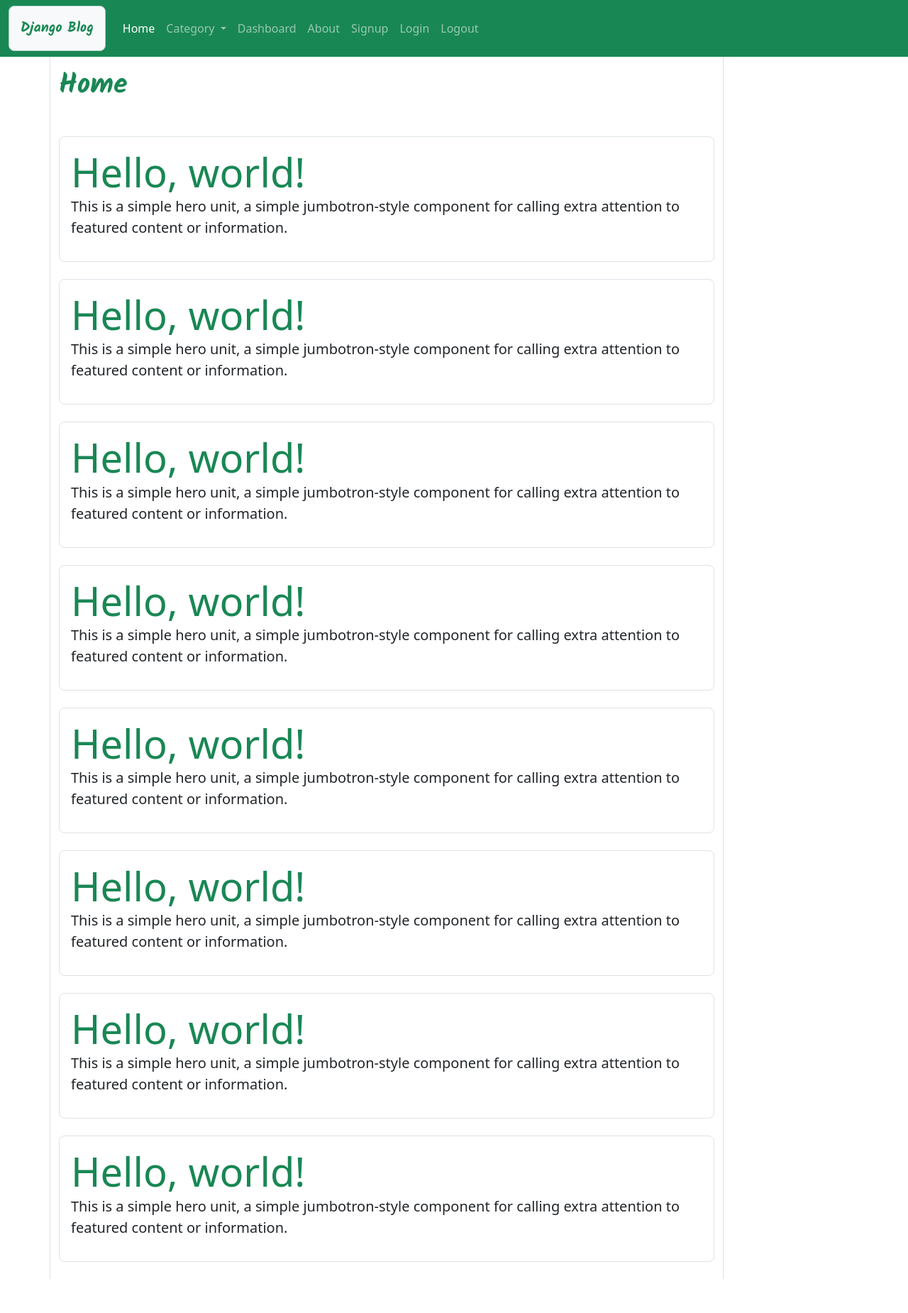
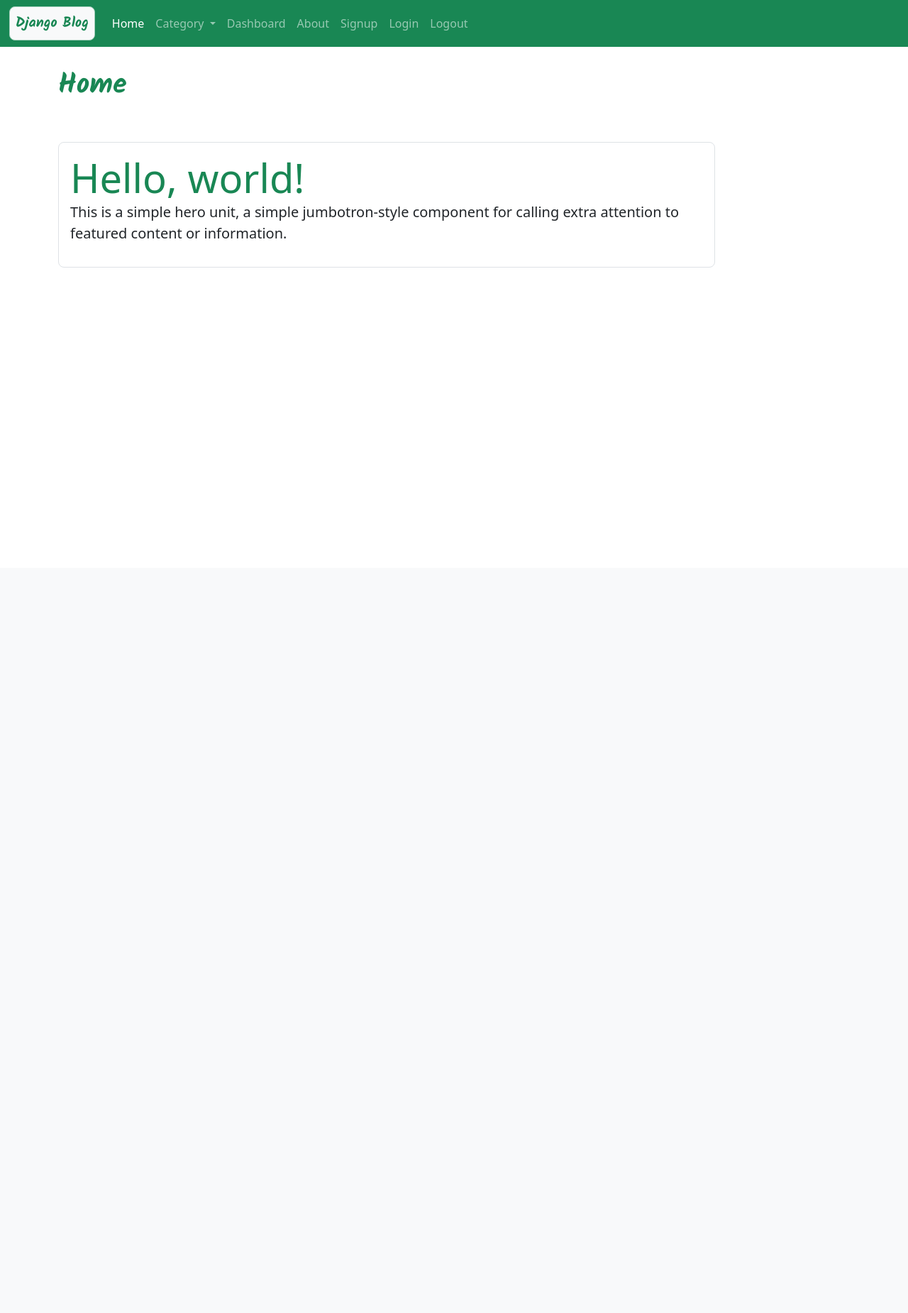
Before and after one commit to refat-jamil/Django-Blog-Web-Application, a Django app: page / in a window 1280 px wide. Shown: the whole page at 71% size. After the commit the page ends 377 px from the top, so only its background shows below. Run offline with Django 4.2, Linux system fonts and the light colour scheme; some libraries are stand-ins or nearby versions.

Commit message:
fontend commit

```diff
--- a/blog_root/template/blog/about.html
+++ b/blog_root/template/blog/about.html
@@ -3,8 +3,8 @@
 
 {% block content %}
 
-<div class="col-10 my-5">
-  <h1 class="text-success my-5 Rounded">
+<div class="col-10  my-5">
+  <h1 class="text-success Rounded py-5">
     About
   </h1>
 
--- a/blog_root/template/blog/dashboard.html
+++ b/blog_root/template/blog/dashboard.html
@@ -3,8 +3,8 @@
 
 {% block content %}
 
-<div class="col-10 my-5">
-    <h1 class="text-success my-5 Rounded">
+<div class="col-10  my-5">
+  <h1 class="text-success Rounded py-5">
     Dashboard
   </h1>
 
--- a/blog_root/template/blog/home.html
+++ b/blog_root/template/blog/home.html
@@ -3,8 +3,8 @@
 
 {% block content %}
 
-<div class="col-10 my-5 border-start border-end">
-  <h1 class="text-success my-5 Rounded">
+<div class="col-10  my-5">
+  <h1 class="text-success Rounded py-5">
     Home
   </h1>
 
@@ -14,37 +14,6 @@
     <p class="text-dark lead">This is a simple hero unit, a simple jumbotron-style component for calling extra attention to featured content or information.</p>
   </div><br>
 
-  <div class="jumbotron p-3  text-success  border rounded-3">
-    <a href="#" class="display-4 h2 disabled-link">Hello, world!</a>
-    <p class="text-dark lead">This is a simple hero unit, a simple jumbotron-style component for calling extra attention to featured content or information.</p>
-  </div><br>
-
-  <div class="jumbotron p-3  text-success  border rounded-3">
-    <a href="#" class="display-4 h2 disabled-link">Hello, world!</a>
-    <p class="text-dark lead">This is a simple hero unit, a simple jumbotron-style component for calling extra attention to featured content or information.</p>
-  </div><br>
-
-  <div class="jumbotron p-3  text-success  border rounded-3">
-    <a href="#" class="display-4 h2 disabled-link">Hello, world!</a>
-    <p class="text-dark lead">This is a simple hero unit, a simple jumbotron-style component for calling extra attention to featured content or information.</p>
-  </div><br>
-  <div class="jumbotron p-3  text-success  border rounded-3">
-    <a href="#" class="display-4 h2 disabled-link">Hello, world!</a>
-    <p class="text-dark lead">This is a simple hero unit, a simple jumbotron-style component for calling extra attention to featured content or information.</p>
-  </div><br>
-  <div class="jumbotron p-3  text-success  border rounded-3">
-    <a href="#" class="display-4 h2 disabled-link">Hello, world!</a>
-    <p class="text-dark lead">This is a simple hero unit, a simple jumbotron-style component for calling extra attention to featured content or information.</p>
-  </div><br>
-  <div class="jumbotron p-3  text-success  border rounded-3">
-    <a href="#" class="display-4 h2 disabled-link">Hello, world!</a>
-    <p class="text-dark lead">This is a simple hero unit, a simple jumbotron-style component for calling extra attention to featured content or information.</p>
-  </div><br>
-  <div class="jumbotron p-3  text-success  border rounded-3">
-    <a href="#" class="display-4 h2 disabled-link">Hello, world!</a>
-    <p class="text-dark lead">This is a simple hero unit, a simple jumbotron-style component for calling extra attention to featured content or information.</p>
-  </div><br>
-</div>
 
 
 {% endblock content %}
--- a/blog_root/template/blog/login.html
+++ b/blog_root/template/blog/login.html
@@ -3,8 +3,8 @@
 
 {% block content %}
 
-<div class="col-10 my-5">
-  <h1 class="text-success my-5 Rounded">
+<div class="col-10  my-5">
+  <h1 class="text-success Rounded py-5">
     Login
   </h1>
 
--- a/blog_root/template/blog/navbar.html
+++ b/blog_root/template/blog/navbar.html
@@ -1,6 +1,6 @@
-<nav class="navbar navbar-expand-lg navbar-dark text-success-emphasis bg-success fixed-top">
+<nav class="navbar navbar-expand-lg navbar-dark text-success bg-success border border-success fixed-top">
   <div class="container-fluid">
-    <a class="navbar-brand text-success bg-light border border-success-subtle rounded-3 p-3  Rounded" href="#">Django Blog</a>
+    <a class="navbar-brand text-success bg-light border border-success-subtle rounded-3 Rounded p-2" href="/">Django Blog</a>
     <button class="navbar-toggler bg-success" type="button" data-bs-toggle="collapse" data-bs-target="#navbarNavDropdown" aria-controls="navbarNavDropdown" aria-expanded="false" aria-label="Toggle navigation">
       <span class="navbar-toggler-icon"></span>
     </button>
--- a/blog_root/template/blog/signup.html
+++ b/blog_root/template/blog/signup.html
@@ -3,8 +3,8 @@
 
 {% block content %}
 
-<div class="col-10 my-5">
-  <h1 class="text-success my-5 Rounded">
+<div class="col-10  my-5">
+  <h1 class="text-success Rounded py-5">
     Signup
   </h1>
 
```
